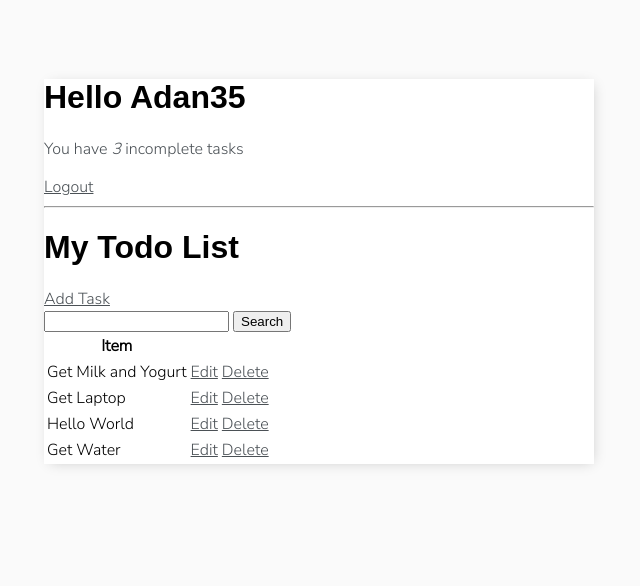
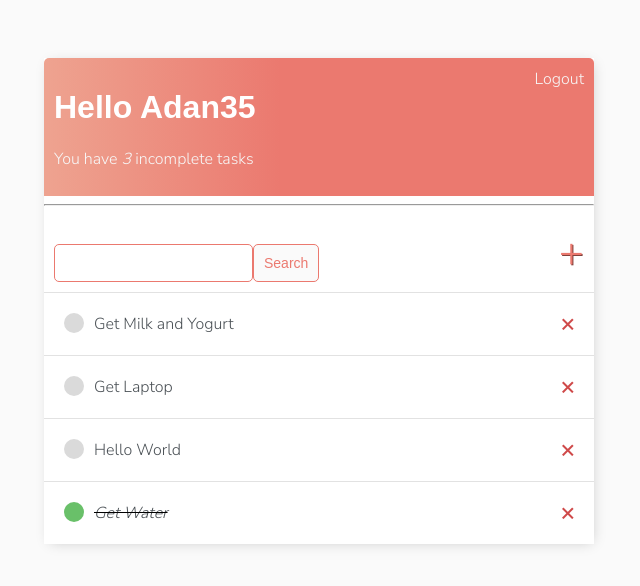
Before and after one commit to adan35/Django, a Django app: page / in a window 1280 px wide. Shown: the top 586 px of the page, without its empty margins (321-961 px from the left). Run offline with Django 4.2, Linux system fonts and the light colour scheme; a user stored in the database is signed in; data comes from the database, SQL or seed files in the repository; both versions use the stored data as it was after the commit.

Commit message:
search logic

```diff
--- a/todolist/base/templates/base/main.html
+++ b/todolist/base/templates/base/main.html
@@ -29,6 +29,101 @@
       -webkit-box-shadow: 2px 2px 13px -4px rgba(0, 0, 0, 0.21);
       box-shadow: 2px 2px 13px -4px rgba(0, 0, 0, 0.21);
     }
+
+    .header-bar {
+      display: flex;
+      justify-content: space-between;
+      color: #fff;
+      padding: 10px;
+      border-radius: 5px 5px 0 0;
+      background: linear-gradient(90deg, #EEA390 0%, #EB796F 43%, #EB796F 100%);
+    }
+
+    .header-bar a, p {
+      color: rgb(247, 247, 247);
+      text-decoration: none;
+    }
+
+    .task-wrapper {
+      display: flex;
+      align-items: center;
+      justify-content: space-between;
+      padding: 20px;
+      background-color: #fff;
+      border-top: 1px solid rgb(226, 226, 226);
+    }
+
+    .task-title {
+      display: flex;
+    }
+
+    .task-title a {
+      text-decoration: none;
+      color: #4b5156;
+      margin-left: 10px;
+    }
+
+    .task-complete-icon {
+      height: 20px;
+      width: 20px;
+      background-color: rgb(105, 192, 105);
+      border-radius: 50%;
+    }
+
+    .task-incomplete-icon {
+      height: 20px;
+      width: 20px;
+      background-color: rgb(218, 218, 218);
+      border-radius: 50%;
+    }
+
+    .delete-link {
+      text-decoration: none;
+      font-weight: 900;
+      font-size: 22px;
+      color: #cf4949;
+      line-height: 0;
+    }
+
+    #search-add-wrapper {
+      display: flex;
+      justify-content: space-between;
+      align-items: center;
+      padding: 10px;
+    }
+
+    #add-link {
+      color: #EB796F;
+      text-decoration: none;
+      font-size: 42px;
+      text-shadow: 1px 1px #81413b;
+    }
+
+    input[type=text],
+    input[type=password],
+    textarea {
+      border: 1px solid #EB796F;
+      border-radius: 5px;
+      padding: 10px;
+      width: 90%;
+    }
+
+    label {
+      padding-top: 10px !important;
+      display: block;
+    }
+
+    .button {
+      border: 1px solid #EB796F;
+      background-color: #fafafa;
+      color: #EB796F;
+      padding: 10px;
+      font-size: 14px;
+      border-radius: 5px;
+      cursor: pointer;
+      text-decoration: none;
+    }
+
   </style>
   <title>TO DO LIST</title>
 </head>
--- a/todolist/base/templates/base/task_list.html
+++ b/todolist/base/templates/base/task_list.html
@@ -14,28 +14,35 @@
 </div>
 <hr>
 
-<h1>My Todo List</h1>
-<a href="{% url 'task-create' %}">Add Task</a>
+<dev id="search-add-wrapper">
+  <form action="" method="get" style="margin-top: 20px; display: flex;">
+    <input type="text" name="search-area" id="" value="{{ search_input }}">
+    <input class="button" type="submit" value="Search">
+  </form>
+  <a id="add-link"  href="{% url 'task-create' %}">&#x2b;</a>
+</dev>
 
-<form action="" method="get">
-  <input type="text" name="search-area" id="">
-  <input type="submit" value="Search">
-</form>
 
-<table>
-  <tr>
-    <th>Item</th>
-    <th></th>
-  </tr>
+<div class="task-items-wrapper">
   {% for task in tasks %}
-    <tr>
-      <td>{{ task.title }}</td>
-      <td><a href="{% url 'task-update' task.id|escape %}">Edit</a></td>
-      <td><a href="{% url 'task-delete' task.id|escape %}">Delete</a></td>
-    </tr>
-    {% empty %}
-    <h3>No Items</h3>
+    <div class="task-wrapper">
+      {% if task.complete %}
+        <div class="task-title">
+          <div class="task-complete-icon"></div>
+          <i><s><a href="{% url 'task-update' task.id %}">{{ task }}</a></s></i>
+        </div>
+        <a class="delete-link" href="{% url 'task-delete' task.id|escape %}">&#215;</a>
+      {% else %}
+        <div class="task-title">
+          <div class="task-incomplete-icon"></div>
+          <a href="{% url 'task-update' task.id %}">{{ task }}</a>
+        </div>
+        <a class="delete-link" href="{% url 'task-delete' task.id|escape %}">&#215;</a>
+      {% endif %}
+    </div>
+  {% empty %}
+  <h3>No Items</h3>
   {% endfor %}
-</table>
+</div>
 
 {% endblock content %}
--- a/todolist/base/views.py
+++ b/todolist/base/views.py
@@ -46,6 +46,10 @@ class TaskList(ListView):
         context = super().get_context_data(**kwargs)
         context['tasks'] = context['tasks'].filter(user=self.request.user)
         context['count'] = context['tasks'].filter(complete=False).count()
+        search_input = self.request.GET.get('search-area') or ''
+        if search_input:
+            context['tasks'] = context['tasks'].filter(title__icontains=search_input)
+        context['search_input'] = search_input
         return context
 
 class TaskDetail(LoginRequiredMixin, DetailView):
```
Also changed, not shown: todolist/db.sqlite3.
